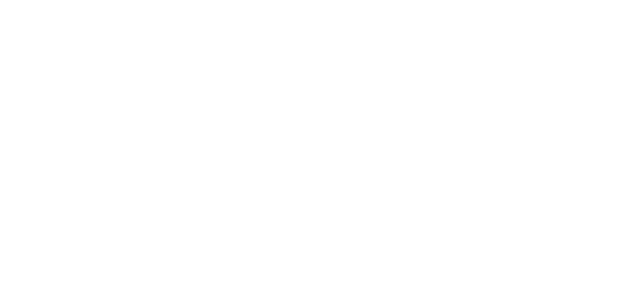
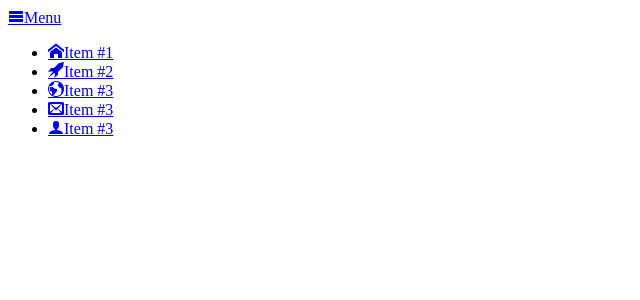
Before and after one commit to ChrisSalgado/Funciones, a PHP site: page / in a window 1280 px wide. Before the commit the part shown is empty. Shown: the top 300 px of the page, without its empty margins (0-640 px from the left). Run offline with PHP 8.4, Linux system fonts and the light colour scheme; some libraries are stand-ins or nearby versions.

Commit message:
html nav listo

```diff
--- a/css/style.css
+++ b/fonts.css
@@ -1,10 +1,10 @@
 @font-face {
   font-family: 'icomoon';
-  src:  url('fonts/icomoon.eot?ql922f');
-  src:  url('fonts/icomoon.eot?ql922f#iefix') format('embedded-opentype'),
-    url('fonts/icomoon.ttf?ql922f') format('truetype'),
-    url('fonts/icomoon.woff?ql922f') format('woff'),
-    url('fonts/icomoon.svg?ql922f#icomoon') format('svg');
+  src:  url('fonts/icomoon.eot?1zr70v');
+  src:  url('fonts/icomoon.eot?1zr70v#iefix') format('embedded-opentype'),
+    url('fonts/icomoon.ttf?1zr70v') format('truetype'),
+    url('fonts/icomoon.woff?1zr70v') format('woff'),
+    url('fonts/icomoon.svg?1zr70v#icomoon') format('svg');
   font-weight: normal;
   font-style: normal;
 }
@@ -42,9 +42,9 @@
 .icon-rocket:before {
   content: "\e9a5";
 }
+.icon-menu:before {
+  content: "\e9bd";
+}
 .icon-earth:before {
   content: "\e9ca";
 }
-.icon-paragraph-justify:before {
-  content: "\ea7a";
-}
--- a/index.php
+++ b/index.php
@@ -4,10 +4,32 @@
     <meta charset="UTF-8">
     <title>Inicio</title>
     <meta name="viewport" content="width=device-width, user-scalable=no, initial-scale=1.0, maximum-scale=1.0, minimum-scale=1.0">
-    <link rel="stylesheet" href="css/style.css">
+    <script src="js/jquery.js"></script>
     <link rel="stylesheet" href="css/estilo.css">
+    <link rel="stylesheet" href="fonts.css">
 </head>
 <body>
 
+    <header>
+        <div class="menu_bar">
+            <a href="#" class="bt-menu"><span class="icon-menu"></span>Menu</a>
+        </div>
+
+        <nav>
+            <ul>
+                <li><a href="#"><span class="icon-home"></span>Item #1</a></li>
+                <li><a href="#"><span class="icon-rocket"></span>Item #2</a></li>
+                <li><a href="#"><span class="icon-earth"></span>Item #3</a></li>
+                <li><a href="#"><span class="icon-envelop"></span>Item #3</a></li>
+                <li><a href="#"><span class="icon-user"></span>Item #3</a></li>
+            </ul>
+        </nav>
+
+    </header>
+
+
+
+
+    <script src="js/index.js"></script>
 </body>
 </html>
```
Also changed, not shown: fonts/icomoon.ttf, fonts/icomoon.woff, 2 other files.
